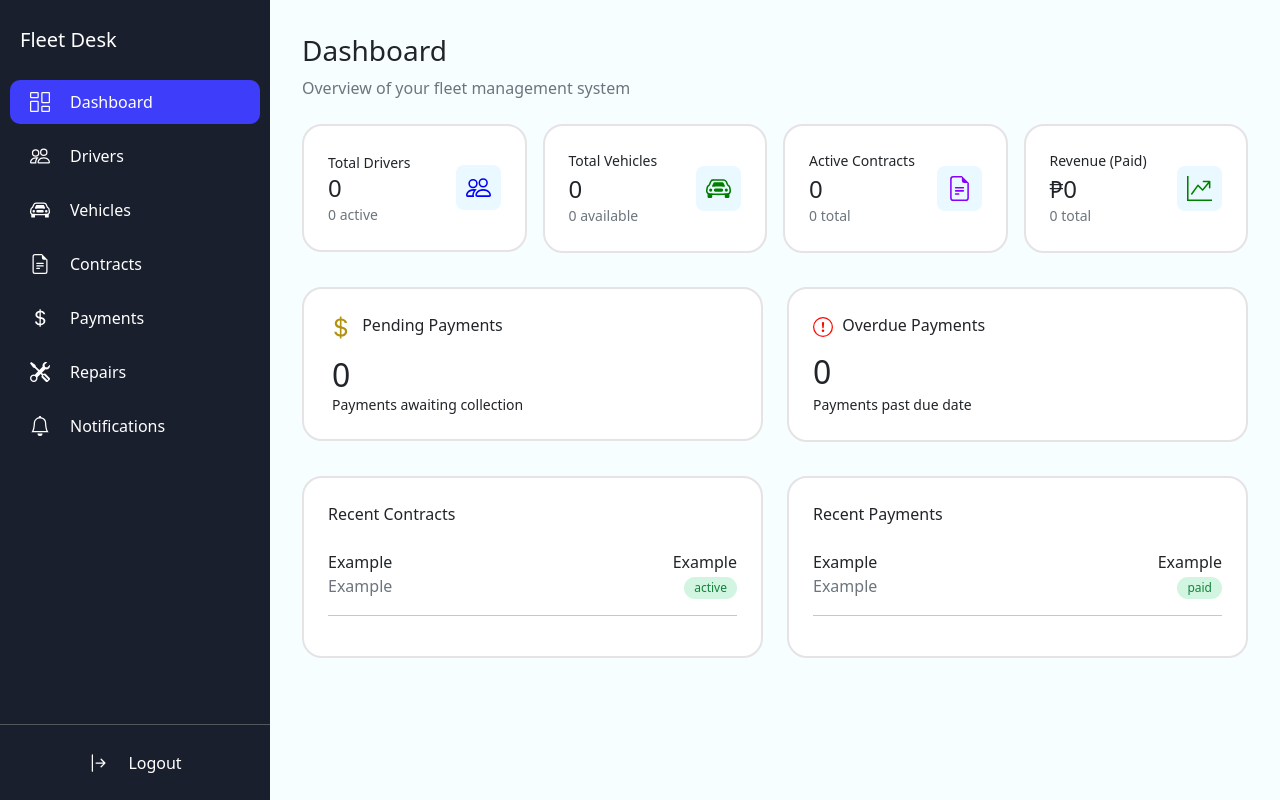
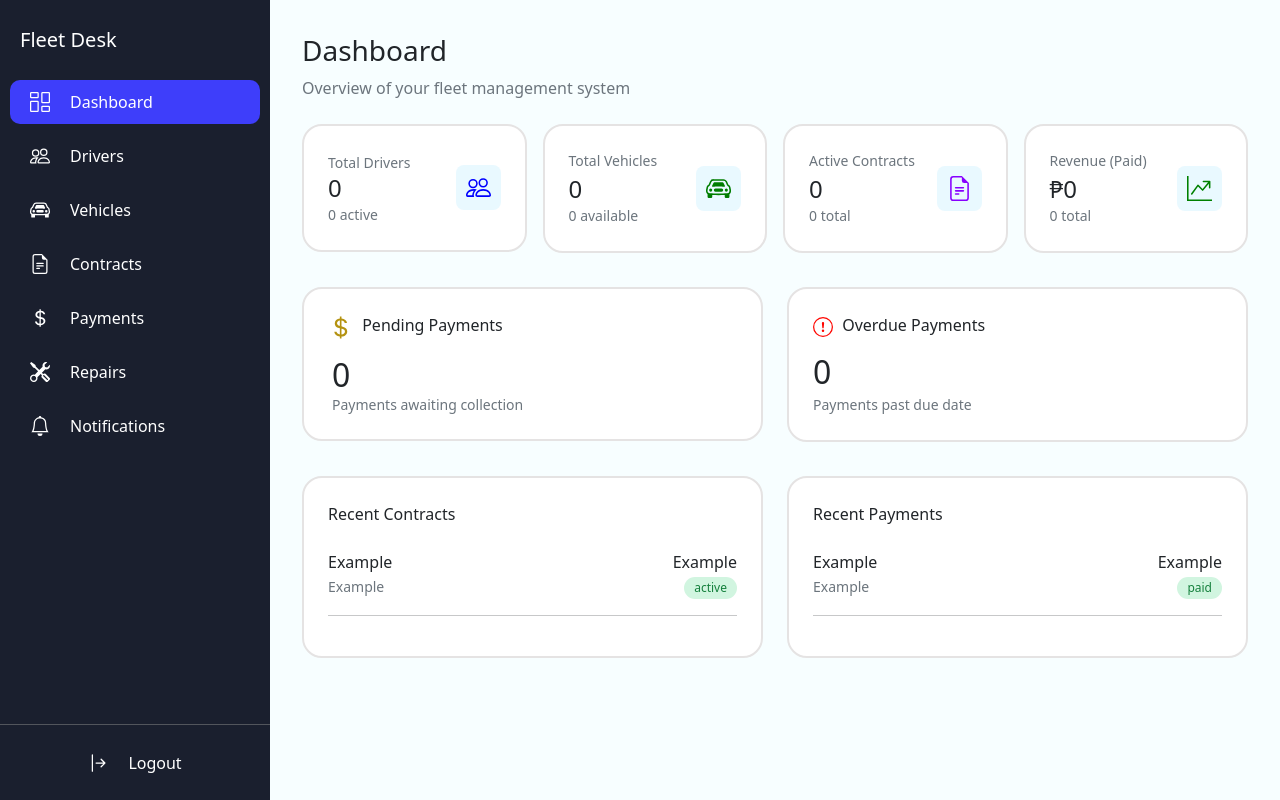
Before and after one commit to NarckI/FleetDesk, a Django app: page / in a window 1280 px wide. Run offline with Django 5.2, Linux system fonts and the light colour scheme; the visitor is signed in with stand-in values (Sample User, id 1).

Commit message:
fixed font

```diff
--- a/fleet/templates/home.html
+++ b/fleet/templates/home.html
@@ -14,7 +14,7 @@
                 <div class="p-4 text-dark box">
                     <div class="d-md-flex justify-content-between align-items-center">
                         <div>
-                            <small class="fw-lighter">Total Drivers</small>
+                            <small class="text-muted">Total Drivers</small>
                             <h4 class="mb-0">0</h4>
                             <small class="text-muted">0 active</small>
                         </div>
@@ -28,7 +28,7 @@
                 <div class="p-4 text-dark box">
                     <div class="d-md-flex justify-content-between align-items-center">
                         <div>
-                            <small class="fw-lighter d-block mb-1">Total Vehicles</small>
+                            <small class="text-muted d-block mb-1">Total Vehicles</small>
                             <h4 class="mb-0">0</h4>
                             <small class="text-muted">0 available</small>
                         </div>
@@ -42,7 +42,7 @@
                 <div class="p-4 text-dark box">
                     <div class="d-md-flex justify-content-between align-items-center">
                         <div>
-                            <small class="fw-lighter d-block mb-1">Active Contracts</small>
+                            <small class="text-muted d-block mb-1">Active Contracts</small>
                             <h4 class="mb-0">0</h4>
                             <small class="text-muted">0 total</small>
                         </div>
@@ -56,7 +56,7 @@
                 <div class="p-4 text-dark box">
                     <div class="d-md-flex justify-content-between align-items-center">
                         <div>
-                            <small class="fw-lighter d-block mb-1">Revenue (Paid)</small>
+                            <small class="text-muted d-block mb-1">Revenue (Paid)</small>
                             <h4 class="mb-0">₱0</h4>
                             <small class="text-muted">0 total</small>
                         </div>
@@ -75,7 +75,7 @@
                     <img src="..\static\image\currency-dollar.svg" id="dollar-icon" alt="Dollar">
                     <small class="h1 fs-6 mt-0">Pending Payments</small>
                     <h4 class="fs-2 mt-3 mb-0 ms-1">0</h4>
-                    <small class="fw-lighter d-block ms-1">Payments awaiting collection</small>
+                    <small class="text-muted d-block ms-1">Payments awaiting collection</small>
                 </div>
             </div>
             <div class="col-md">
@@ -83,7 +83,7 @@
                     <img src="..\static\image\exclamation-circle.svg" id="warning-icon" alt="Warning">
                     <small class="h1 fs-6 mb-1">Overdue Payments</small>
                     <h4 class="fs-2 mt-3 mb-0">0</h4>
-                    <small class="fw-lighter">Payments past due date</small>
+                    <small class="text-muted">Payments past due date</small>
                 </div>
             </div>
         </div>
@@ -96,7 +96,7 @@
                 <div class="d-flex justify-content-between align-items-start mt-4">
                     <div>
                         <p class="mb-0 fw-medium">Example</p>
-                        <p class="mb-0 text-muted">Example</p>
+                        <small class="mb-0 text-muted">Example</small>
                     </div>
                     <div class="text-end">
                         <p class="mb-0">Example</p>
@@ -112,7 +112,7 @@
                 <div class="d-flex justify-content-between align-items-start mt-4">
                     <div>
                         <p class="mb-0 fw-medium">Example</p>
-                        <p class="mb-0 text-muted">Example</p>
+                        <small class="mb-0 text-muted">Example</small>
                     </div>
                     <div class="text-end">
                         <p class="mb-0">Example</p>
```
